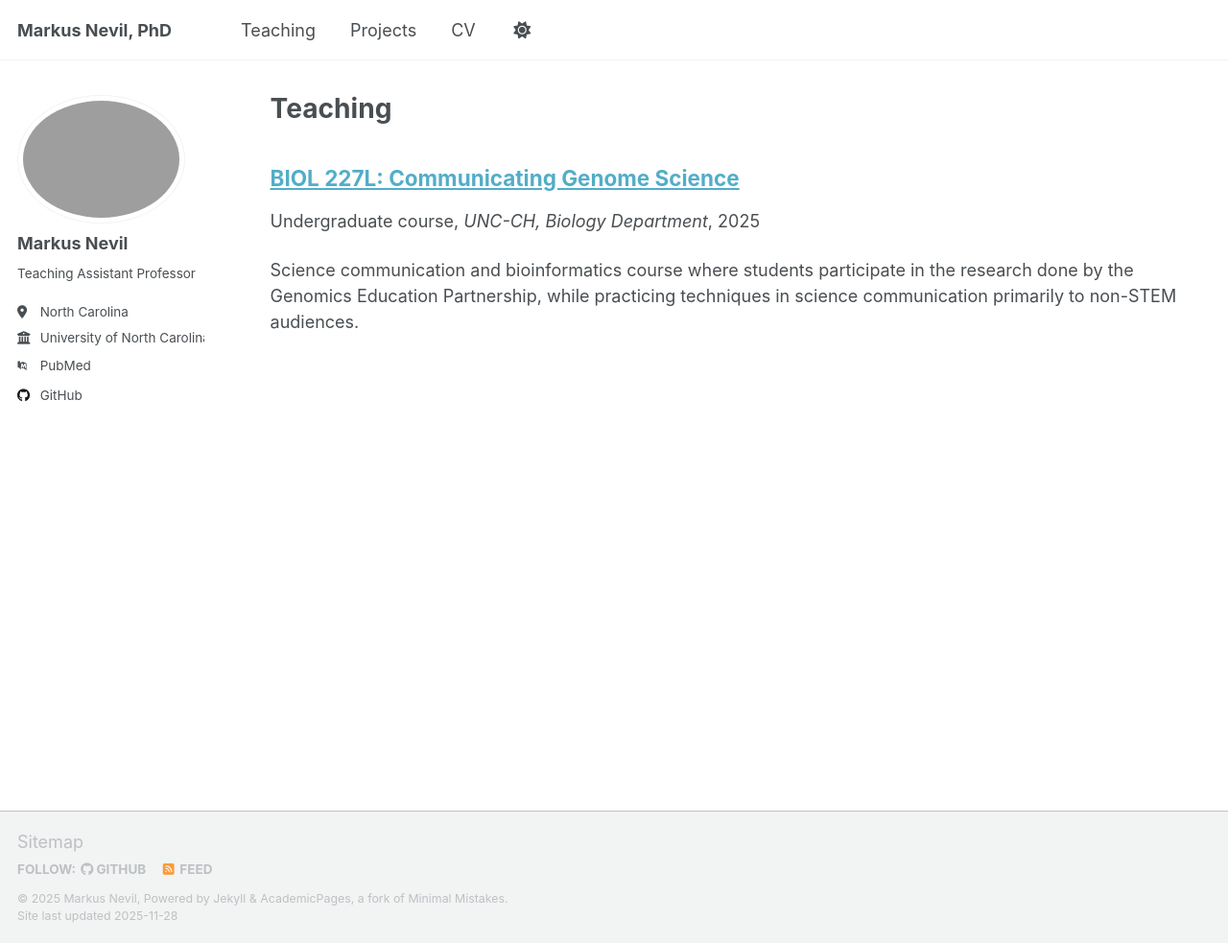
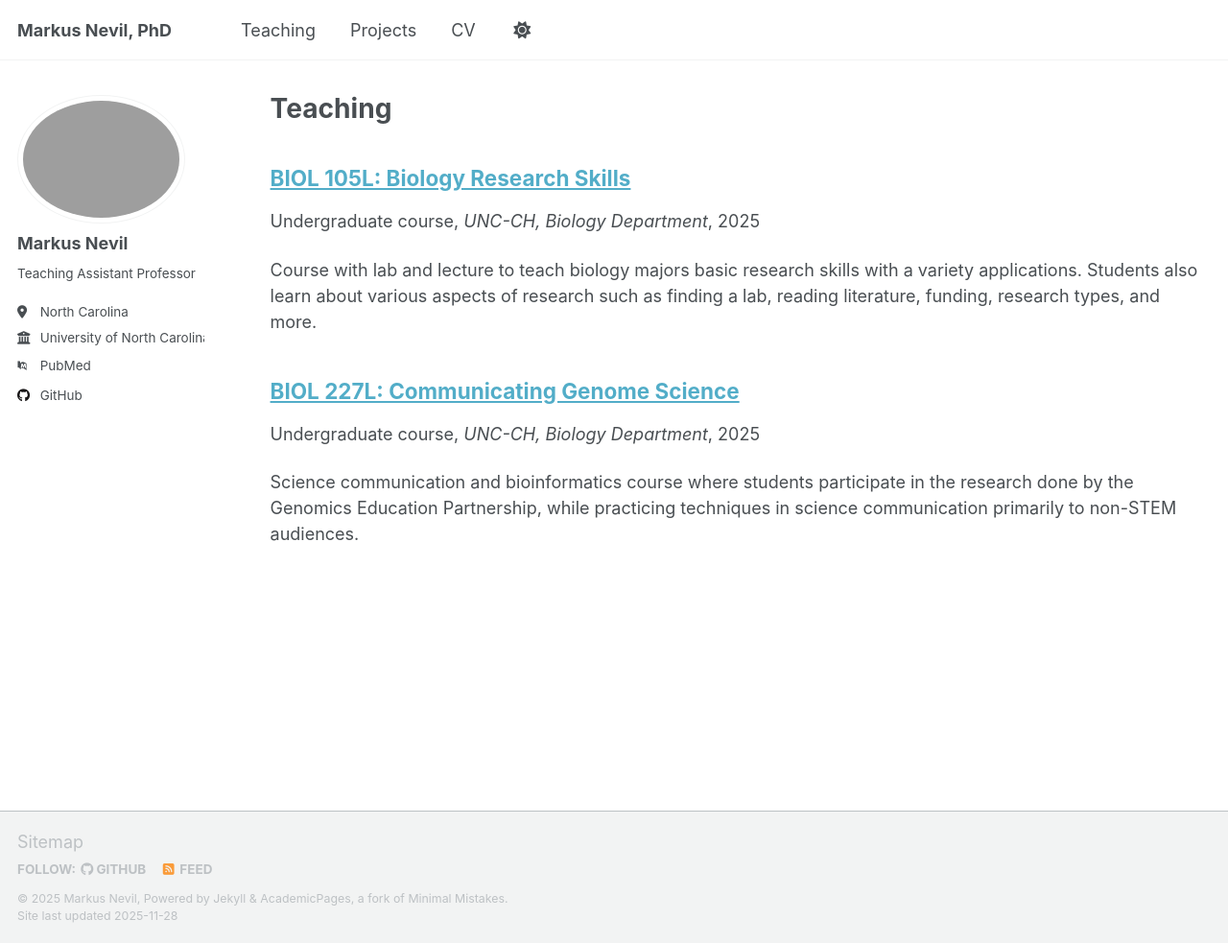
Before and after one commit to markus-nevil/markus-nevil.github.io, a Jekyll site: the page built from _pages/teaching.html, in a window 1280 px wide and 983 px high. Shown: the whole window at 96% size. Built offline with Jekyll 4.4.1, drawn with Linux system fonts in a browser that asks for light colours; some web fonts are replaced; a script that is not in the unit is left out; a file with an impossible date is left out.

Commit message:
Update UNCCHBIOL105L.md

```diff
--- a/_teaching/UNCCHBIOL105L.md
+++ b/_teaching/UNCCHBIOL105L.md
@@ -4,7 +4,8 @@ collection: teaching
 type: "Undergraduate course"
 permalink: /teaching/UNCCHBIOL105L
 venue: "UNC-CH, Biology Department"
-date: Fall, Spring, Summer
+date: 2025-08-20
+semester: "Fall, Spring, and Summer Semesters"
 location: "UNC Chapel Hill"
 ---
 
```
